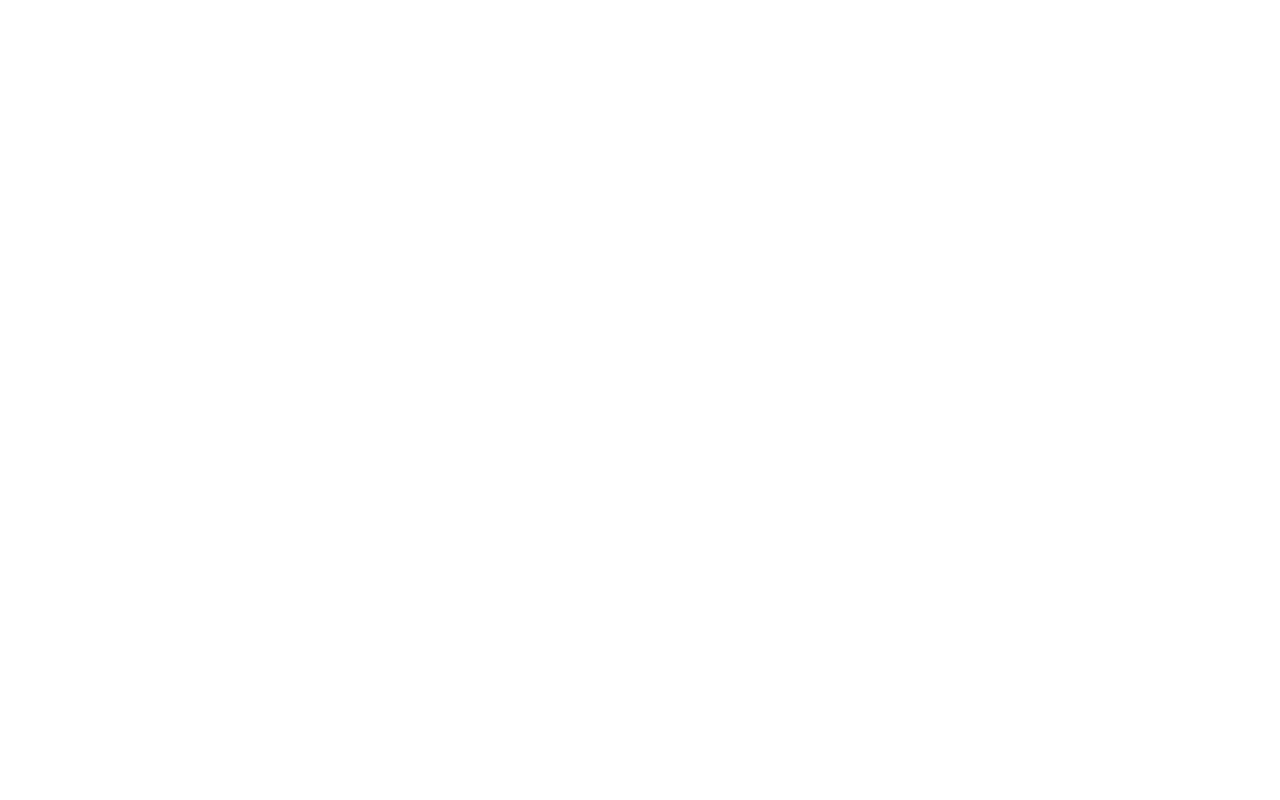
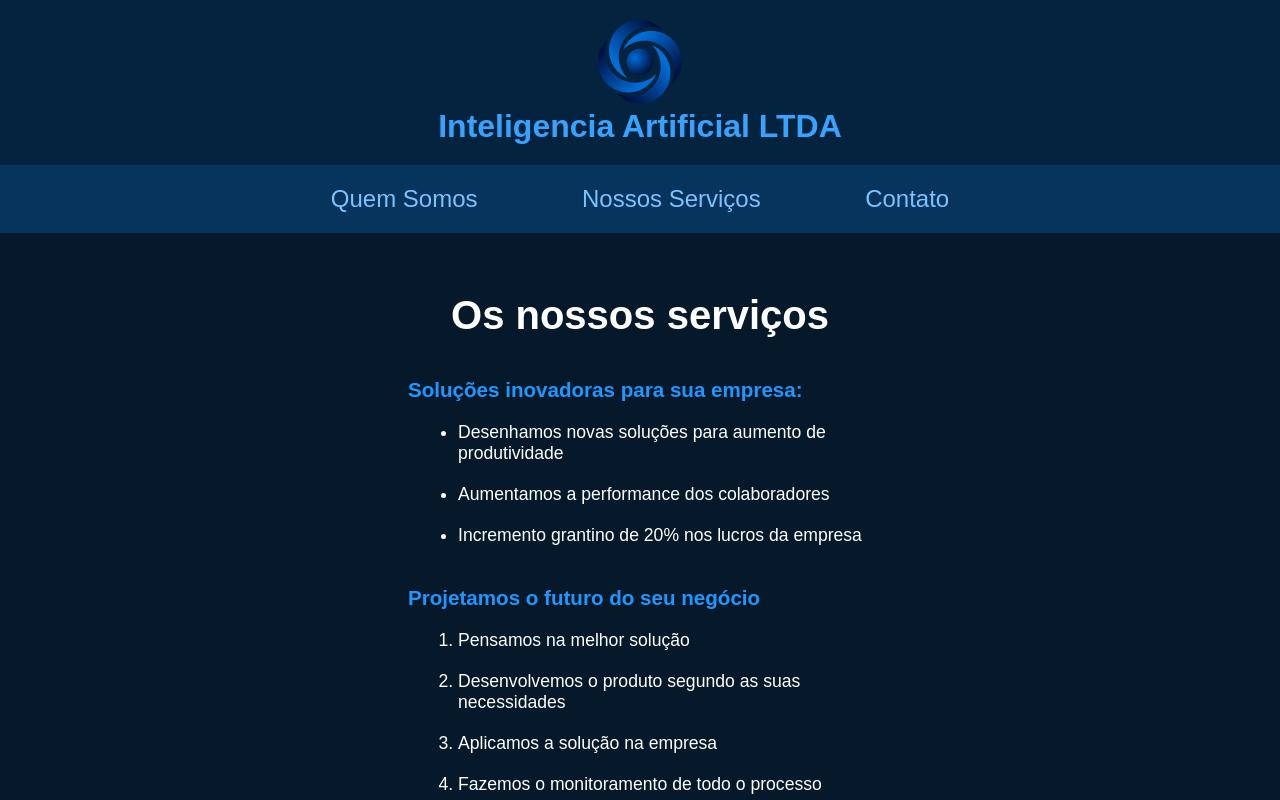
Before and after one commit to GMiguel99/Projeto_Web_Paginas_Estaticas, a plain HTML site: page pages/servicos.html in a window 1280 px wide. Shown: the top 800 px of the page. Drawn offline with Linux system fonts and the light colour scheme.

Commit message:
Finalizado sevicos.html

```diff
--- a/assets/css/styles.css
+++ b/assets/css/styles.css
@@ -7,6 +7,13 @@
 body {
     color: white;
     font-family: Arial, Helvetica, sans-serif;
+}
+
+/* ------------------------------------------------------------- */
+
+/* General */
+.text-center {
+    text-align: center;
 }
 
 /* ------------------------------------------------------------- */
@@ -46,7 +53,26 @@ body {
 
 /* ------------------------------------------------------------- */
 
-/* Content */
+/* Footer */
+footer {
+    background-color: rgb(2, 17, 31);
+    color: rgb(128, 128, 128);
+    padding: 80px;
+    text-align: center;
+}
+
+.container-footer a {
+    color: rgb(56, 162, 255);
+    text-decoration: none;
+}
+
+.container-footer a:hover {
+    color: rgb(255, 255, 255)
+}
+
+/* ------------------------------------------------------------- */
+
+/* Index - Content */
 .conteiner-content {
     background-color: rgb(5, 25, 42);
     overflow: auto;
@@ -80,7 +106,7 @@ body {
 
 /* ------------------------------------------------------------- */
 
-/* Services */
+/* Index - Service + Contact */
 .container-servicos-contato {
     background-color: rgb(8, 41, 70);
     padding: 80px;
@@ -111,21 +137,35 @@ body {
 
 /* ------------------------------------------------------------- */
 
-/* Footer */
-footer {
-    background-color: rgb(2, 17, 31);
-    color: rgb(128, 128, 128);
-    padding: 80px;
-    text-align: center;
+/* Servicos - Content */
+.container-servicos {
+    background-color: rgb(5, 25, 42);
+    font-size: 17.6px;
+    padding: 60px;
+    overflow: auto;
 }
 
-.container-footer a {
-    color: rgb(56, 162, 255);
-    text-decoration: none;
+.container-servicos h1 {
+    background-color: rgb(5, 25, 42);
+    color: rgb(255, 255, 255);
+    font-size: 40px;
+    margin-bottom: 20px;
 }
 
-.container-footer a:hover {
-    color: rgb(255, 255, 255)
+.container-servicos h3 {
+    color: rgb(32, 151, 255);
+    padding: 20px 0;
 }
 
+.container-servicos article {
+    float: center;
+    margin: auto;
+    width: 40%;
+}
+
+.container-servicos li {
+    color: rgb(255, 255, 255);
+    margin-bottom: 20px;
+    margin-left: 50px;
+}
 /* ------------------------------------------------------------- */
--- a/pages/contato.html
+++ b/pages/contato.html
@@ -0,0 +1,48 @@
+<!DOCTYPE html>
+<html lang="pt">
+
+<head>
+    <meta charset="UTF-8">
+    <meta http-equiv="X-UA-Compatible" content="IE=edge">
+    <meta name="viewport" content="width=device-width, initial-scale=1.0">
+    <title>Inteligência Artificial LTDA&copy;</title>
+    <link rel="stylesheet" href="../assets/css/styles.css">
+    <link rel="shortcut icon" href="../assets/images/logo_empresa.png" type="image/png">
+</head>
+
+<body>
+
+    <!-- Header -->
+    <header class="container-cabecalho">
+        <a href="../index.html">
+            <img src="../assets/images/logo_empresa.png" alt="Logo da Empresa" title="Inteligencia Artificial LTDA">
+        </a>
+        <h3>Inteligencia Artificial LTDA</h3>
+    </header>
+
+    <!-- Navegation -->
+    <nav class="container-navegacao">
+        <a href="../index.html">Quem Somos</a>
+        <a href="../pages/servicos.html">Nossos Serviços</a>
+        <a href="../pages/contato.html">Contato</a>
+    </nav>
+
+    <!-- Content -->
+    <section>
+        <h3 style="color:black;">Em desenvolvimento...</h3>
+    </section>
+
+
+    <!-- Footer -->
+    <footer class="container-footer">
+        <small><i>Inteligência Artificial LTDA&copy;</i></small><br>
+        <small>
+            <strong>
+                Desenvolvido por <a href="https://github.com/GMiguel99" target="_blank">Gabriel Miguel</a> 2023.
+            </strong>
+        </small>
+        <small> | &reg; Todos os direitos reservados</small>
+    </footer>
+</body>
+
+</html>
--- a/pages/servicos.html
+++ b/pages/servicos.html
@@ -0,0 +1,74 @@
+<!DOCTYPE html>
+<html lang="pt">
+
+<head>
+    <meta charset="UTF-8">
+    <meta http-equiv="X-UA-Compatible" content="IE=edge">
+    <meta name="viewport" content="width=device-width, initial-scale=1.0">
+    <title>Inteligência Artificial LTDA&copy;</title>
+    <link rel="stylesheet" href="../assets/css/styles.css">
+    <link rel="shortcut icon" href="../assets/images/logo_empresa.png" type="image/png">
+</head>
+
+<body>
+
+    <!-- Header -->
+    <header class="container-cabecalho">
+        <a href="../index.html">
+            <img src="../assets/images/logo_empresa.png" alt="Logo da Empresa" title="Inteligencia Artificial LTDA">
+        </a>
+        <h3>Inteligencia Artificial LTDA</h3>
+    </header>
+
+    <!-- Navegation -->
+    <nav class="container-navegacao">
+        <a href="../index.html">Quem Somos</a>
+        <a href="../pages/servicos.html">Nossos Serviços</a>
+        <a href="../pages/contato.html">Contato</a>
+    </nav>
+
+    <!-- Content -->
+    <section class="container-servicos">
+        <h1 class="text-center">Os nossos serviços</h1>
+
+        <article>
+            <h3>Soluções inovadoras para sua empresa:</h3>
+            <ul>
+                <li>Desenhamos novas soluções para aumento de produtividade</li>
+                <li>Aumentamos a performance dos colaboradores</li>
+                <li>Incremento grantino de 20% nos lucros da empresa</li>
+            </ul>
+        </article>
+
+        <article>
+            <h3>Projetamos o futuro do seu negócio</h3>
+            <ol>
+                <li>Pensamos na melhor solução</li>
+                <li>Desenvolvemos o produto segundo as suas necessidades</li>
+                <li>Aplicamos a solução na empresa</li>
+                <li>Fazemos o monitoramento de todo o processo</li>
+            </ol>
+        </article>
+    </section>
+
+    <!-- Contact -->
+    <section class="container-servicos-contato">
+        <h1>Entre em contato:</h1>
+        <div class="botao">
+            <a href="./pages/contato.html">Contato</a>
+        </div>
+    </section>
+
+    <!-- Footer -->
+    <footer class="container-footer">
+        <small><i>Inteligência Artificial LTDA&copy;</i></small><br>
+        <small>
+            <strong>
+                Desenvolvido por <a href="https://github.com/GMiguel99" target="_blank">Gabriel Miguel</a> 2023.
+            </strong>
+        </small>
+        <small> | &reg; Todos os direitos reservados</small>
+    </footer>
+</body>
+
+</html>
```
Also changed, not shown: index.html (+1 -1 lines).
